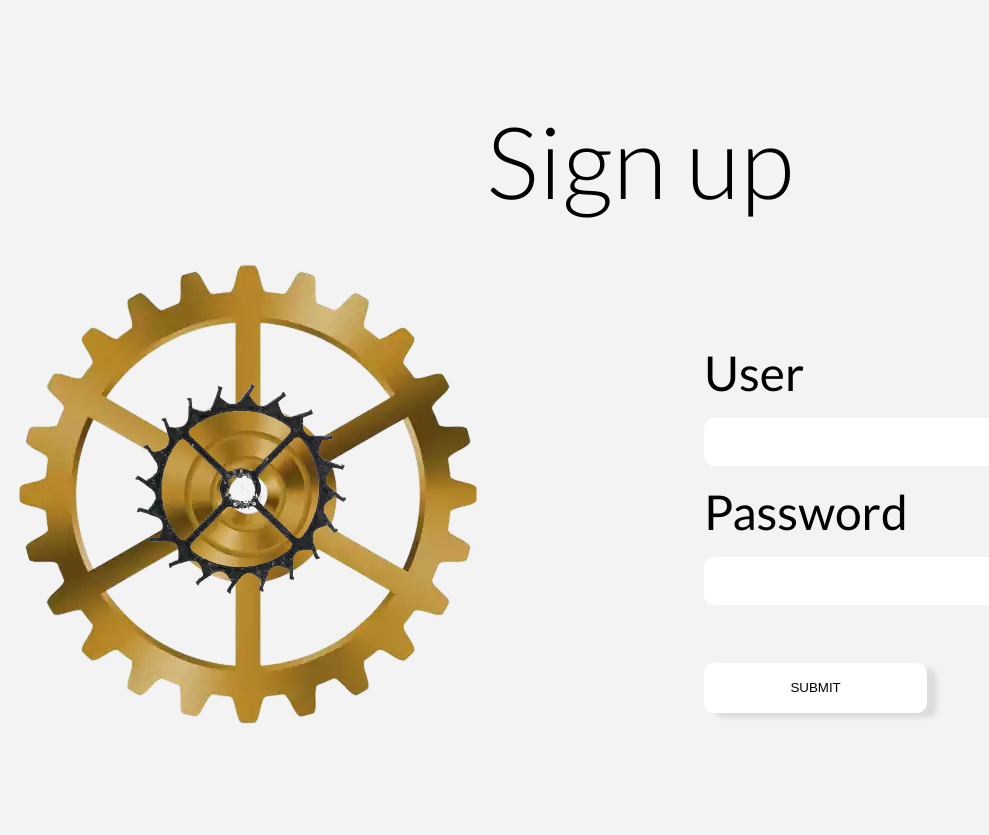
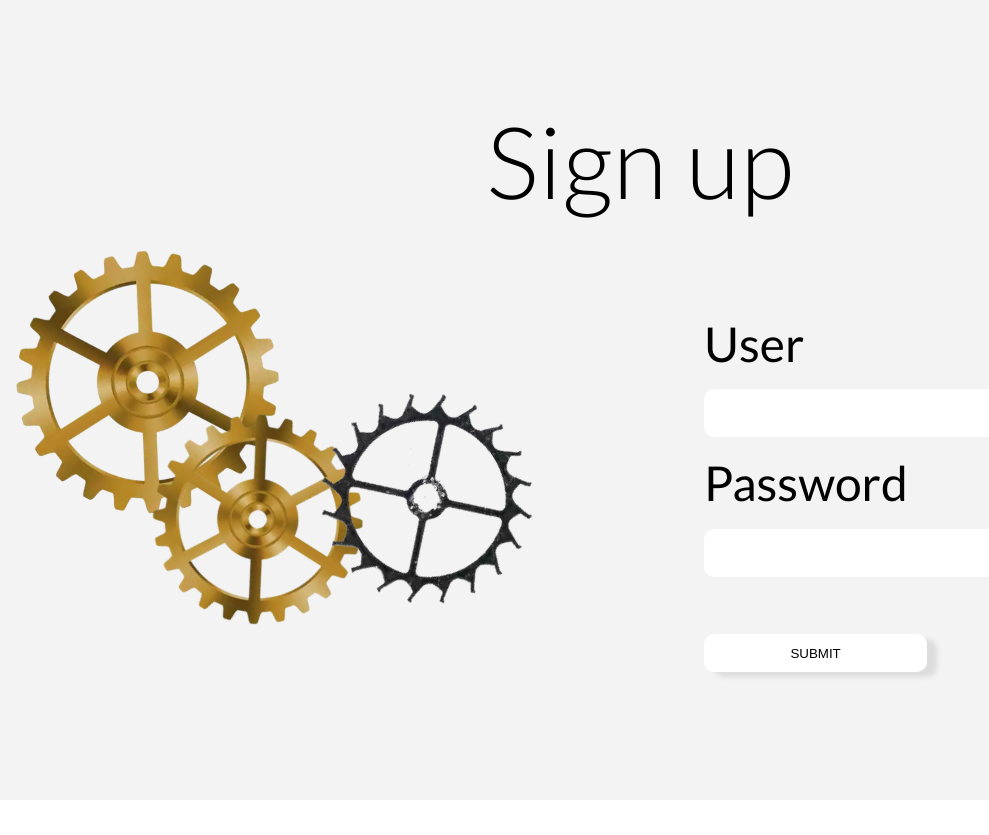
Before and after one commit to Babsybis/watch_museum_website, a PHP site: page /login/index.php in a window 1280 px wide. Shown: the whole page, without its empty margins (0-989 px from the left). Before the commit the page ends 724 px from the top, so only its background shows below. Run offline with PHP 8.4, Linux system fonts and the light colour scheme.

Commit message:
Ajout de l'animation

```diff
--- a/login/style.css
+++ b/login/style.css
@@ -15,6 +15,7 @@ body{
     grid-template-rows: 30% 70%;
     grid-column-gap: 10%;
     grid-row-gap: 0px;
+    position: relative;
 }
 
 .title{
@@ -25,8 +26,37 @@ body{
     font-weight: 300;
 }
 
+@keyframes spin {
+    100%{transform: rotate(360deg);}
+    }
+
+
+    @keyframes spin2 {
+    100%{transform: rotate(-360deg);}
+    }
+
 .roue{
     grid-area: 2 / 1 / 3 / 2;
+    position: absolute;
+}
+
+#une{
+    position: absolute;
+    width: 50%;
+    animation: spin 10s linear infinite;
+}
+#deux{
+    position: absolute;
+    width: 40%;
+    top: 30%;
+    left: 25%;
+    animation: spin2 10s linear infinite;
+}
+
+#trois{
+    position: absolute;
+    left: 30%;
+    animation: spin 10s linear infinite;
 }
 
 form{
@@ -42,7 +72,7 @@ label{
     font-family: 'Lato';
     font-size: 3rem;
     font-weight: 400;
-    margin-top: 15%;
+    margin-top: 10%;
 }
 
 #name{
@@ -70,7 +100,7 @@ label{
 }
 
 .btn input{
-    padding: 3% 15%;
+    padding: 2% 15%;
     background-color: #fff;
     border-radius: .625rem;
     border: none;
```
